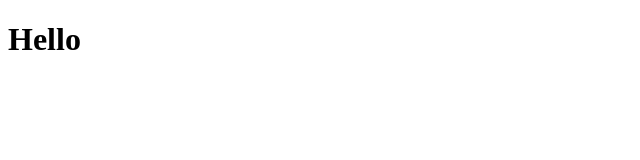
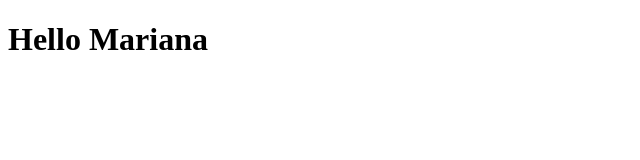
Before and after one commit to PPKovachev22/First-Repository, a plain HTML site: page index.html in a window 1280 px wide. Shown: the whole page, without its empty margins (0-640 px from the left). Drawn offline with Linux system fonts and the light colour scheme.

Commit message:
Add Index

```diff
--- a/index.html
+++ b/index.html
@@ -7,6 +7,6 @@
     <title>Mariana</title>
 </head>
 <body>
-    <h1 class="heading">Hello</h1>
+    <h1 class="heading">Hello Mariana</h1>
 </body>
 </html>
```
